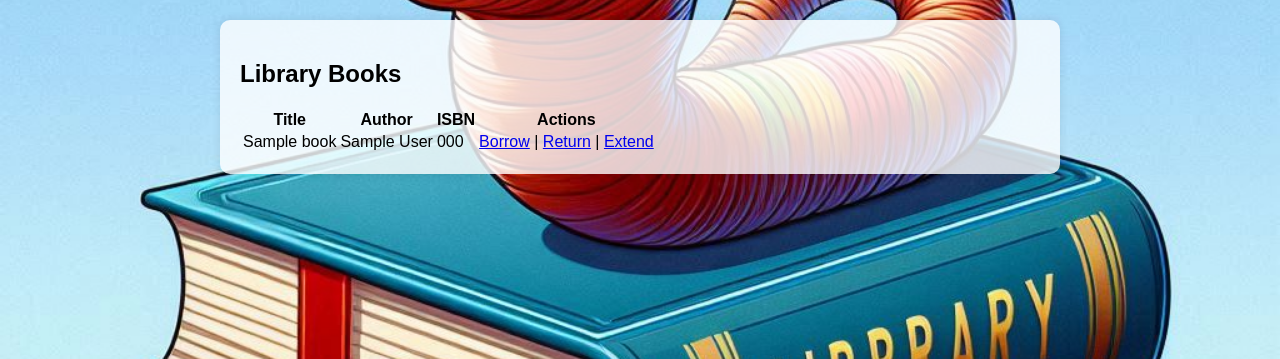
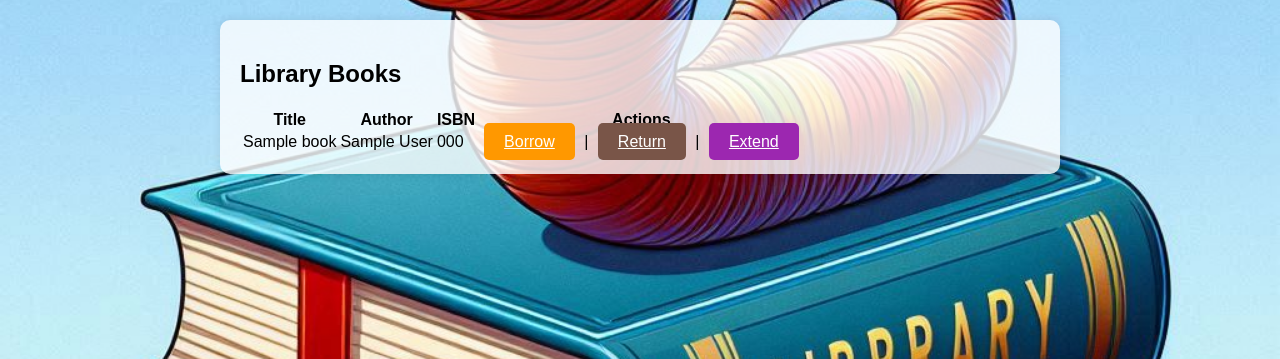
Before and after one commit to Cawaale256/BookWorm, a Django app: page / in a window 1280 px wide. Shown: the part 125-484 px from the top of the page. Run offline with Django 4.2, Linux system fonts and the light colour scheme; tables that the repository leaves empty hold one stand-in row (values such as "Sample post").

Commit message:
Add class selector in the homepage button to apply style to action button

```diff
--- a/library/templates/library/home.html
+++ b/library/templates/library/home.html
@@ -18,9 +18,9 @@
           <td>{{ book.author }}</td>
           <td>{{ book.isbn }}</td>
           <td>
-            <a href="{% url 'borrow_book' book.pk %}">Borrow</a> |
-            <a href="{% url 'return_book' book.pk %}">Return</a> |
-            <a href="{% url 'extend_due_date' book.pk %}">Extend</a>
+            <a href="{% url 'borrow_book' book.pk %}" class="btn btn-borrow">Borrow</a> |
+            <a href="{% url 'return_book' book.pk %}" class="btn btn-return">Return</a> |
+            <a href="{% url 'extend_due_date' book.pk %}" class="btn btn-extend">Extend</a>
           </td>
         </tr>
       {% endfor %}
```
